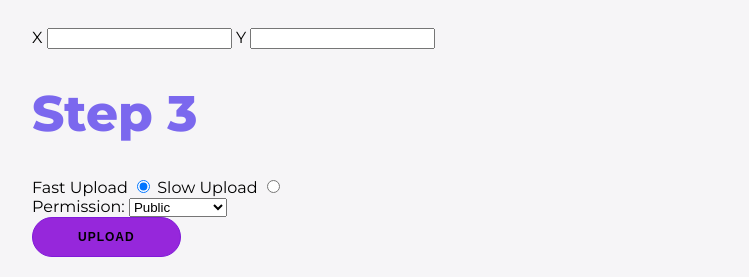
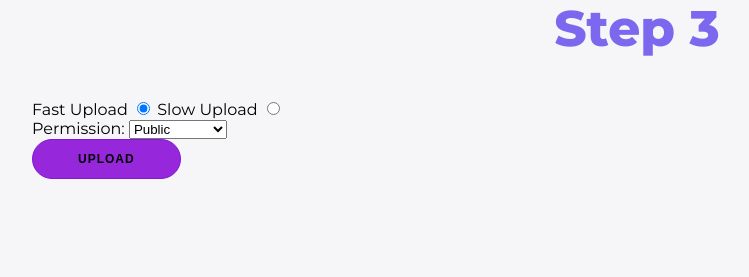
Before and after one commit to noobrock123/PumpuyProject, a Django app: page /intersection/1/edit in a window 1280 px wide. Shown: the part 692-969 px from the top of the page, without its empty margins (3-752 px from the left). After the commit the page ends 871 px from the top, so only its background shows below. Run offline with Django 4.2, Linux system fonts and the light colour scheme; some libraries are stand-ins or nearby versions.

Commit message:
update ui intersection

```diff
--- a/BaseApp/static/intersection.css
+++ b/BaseApp/static/intersection.css
@@ -22,6 +22,9 @@
 	/* color: #7C69F6;
     font-weight: bold;
 	margin: 20px; */
+	text-align: center;
+	margin-top: 0px;
+	margin-bottom: 40px;
 }
 
 h2 {
@@ -111,12 +114,12 @@
 .intersection .left button {
 	border-radius: 20px;
 	border: 1px solid #e92d2d;
-	background-color: transparent;
+	background-color: #e92d2d;
 	padding: 10px 30px;
 }
 
 .intersection .left button a:link {
-	color: #e92d2d;
+	color: #f6f5f7;
 }
 
 .intersection .right {
```
